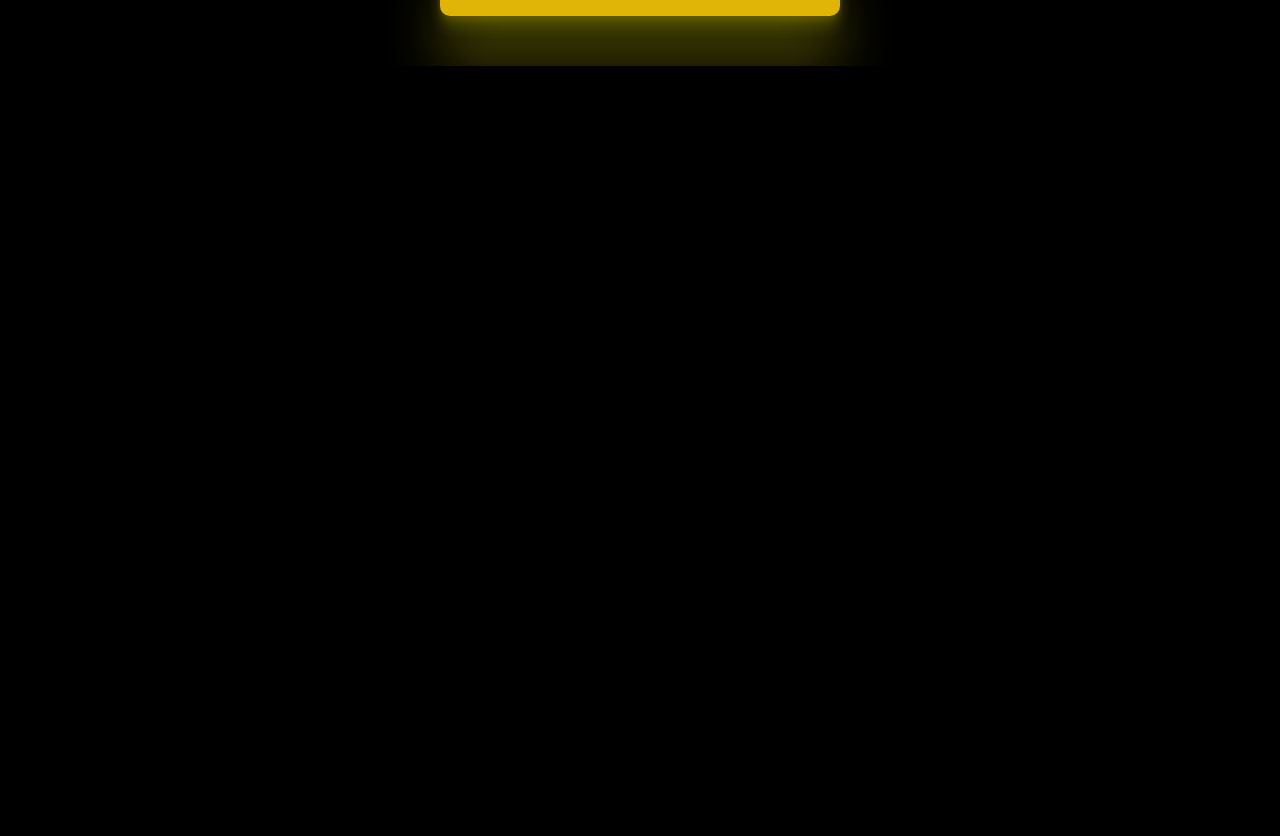
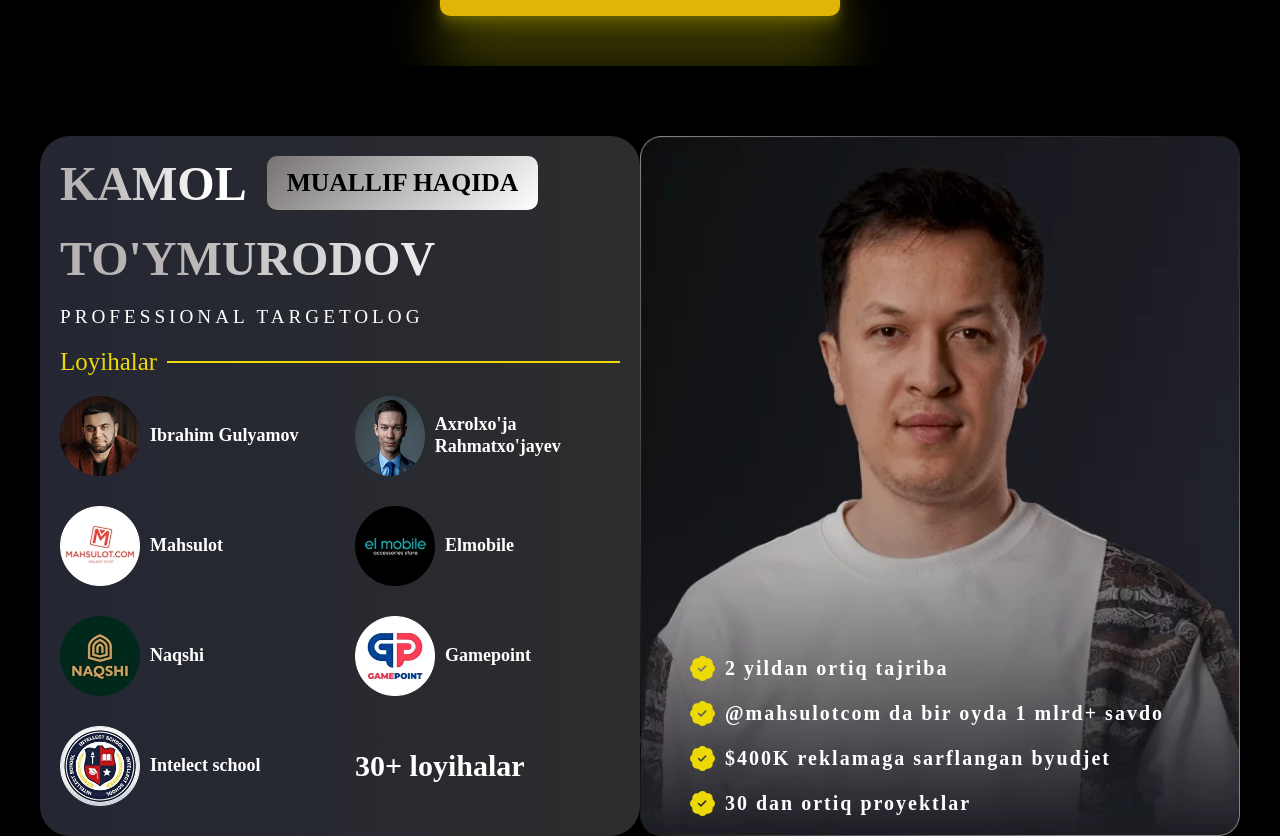
Before and after one commit to nodirbek6903/targetolog, a React (Vite) app: page / in a window 1280 px wide. Shown: the part 1800-2636 px from the top of the page. Before the commit the page ends 1866 px from the top, so only its background shows below. Built offline with nearby package versions, Linux system fonts and the light colour scheme.

Commit message:
service added

```diff
--- a/src/App.jsx
+++ b/src/App.jsx
@@ -1,11 +1,13 @@
 import Main from "./components/Main/Main";
 import About from "./components/About/About"
+import Service from "./components/Service/Service";
 
 function App() {
   return (
     <div className="container">
       <Main />
       <About />
+      <Service />
     </div>
   );
 }
--- /dev/null
+++ b/src/components/Service/Service.css
@@ -0,0 +1,135 @@
+.service-container {
+  width: 100%;
+  margin: 0 auto;
+  max-width: 1920px;
+  margin-top: 70px;
+}
+.service {
+  margin: 0 auto;
+  width: 100%;
+  padding: 0 20px;
+}
+.service-cards {
+  display: flex;
+  /* justify-content: space-between; */
+  width: 100%;
+  padding: 0 20px;
+}
+.service-card {
+  position: relative;
+  width: 600px;
+  min-height: 700px;
+  margin: 0 auto;
+  border-radius: 30px;
+  display: flex;
+  flex-direction: column;
+  gap: 20px;
+  background: linear-gradient(90deg, rgb(36, 38, 51), rgb(44, 45, 45));
+}
+.muallif-section {
+  padding: 20px;
+}
+.muallif {
+  display: flex;
+  gap: 20px;
+  align-items: center;
+}
+.service-title {
+  font-size: 3rem;
+  font-weight: 700;
+  background: linear-gradient(90deg, #b8b4b4 20%, #fff 80%);
+  background-clip: text;
+  color: transparent;
+  text-transform: uppercase;
+}
+.ser-muallif {
+  font-size: 1.6rem;
+  padding: 12px 20px;
+  border-radius: 10px;
+  font-weight: 600;
+  color: #000;
+  text-transform: uppercase;
+  background: linear-gradient(135deg, #777373, #fff);
+}
+.service-kasb {
+  color: #fff;
+  font-size: 1.2rem;
+  letter-spacing: 4px;
+  text-transform: uppercase;
+}
+.ser-hr {
+  display: flex;
+  align-items: center;
+  gap: 10px;
+}
+.ser-loyiha {
+  color: #ecd905;
+  font-size: 25px;
+}
+.hrs {
+  width: 100%;
+  background: #ecd905;
+  border: none;
+  height: 2px;
+}
+.ustozlar {
+  display: grid;
+  grid-template-columns: repeat(2, 1fr);
+  gap: 30px;
+  align-content: flex-start;
+}
+.ustozlar .ustoz {
+  display: flex;
+  align-items: center;
+  gap: 10px;
+}
+.ustoz .ustoz-img {
+  width: 80px;
+  height: 80px;
+}
+.ustoz .ustoz-img img {
+  width: 100%;
+  height: 100%;
+}
+.ustoz-text {
+  color: #fff;
+  font-size: 18px;
+  font-weight: 600;
+  line-height: 1.2;
+}
+.loyihatext {
+  font-size: 30px;
+  font-weight: 600;
+  color: #fff;
+}
+
+.imgcard {
+  position: absolute;
+  width: 100%;
+  height: 100%;
+  top: 0;
+  left: 0;
+}
+.service-items{
+    z-index: 1;
+    display: flex;
+    flex-direction: column;
+    gap: 20px;
+    position: absolute;
+    bottom: 0;
+    margin-left: 50px;
+    margin-bottom: 20px;
+}
+.service-item{
+    color: #fff;
+    display: flex;
+    gap: 10px;
+    align-items: center;
+    font-size: 20px;
+    font-weight: 600;
+    letter-spacing: 2px;
+}
+.service-icon{
+    color: #ecd905;
+    font-size: 25px;
+}
--- /dev/null
+++ b/src/components/Service/Service.jsx
@@ -0,0 +1,111 @@
+import "./Service.css";
+import Img1 from "../../assets/muallif1.png";
+import Img2 from "../../assets/muallif2.png";
+import Img3 from "../../assets/muallif3.png";
+import Img4 from "../../assets/muallif4.png";
+import Img5 from "../../assets/muallif5.png";
+import Img6 from "../../assets/muallif6.png";
+import Img7 from "../../assets/muallif7.png";
+import Imgcard from "../../assets/asosiy.png"
+import { BsFillPatchCheckFill } from "react-icons/bs";
+
+const Service = () => {
+  return (
+    <div className="service-container">
+      <div className="service">
+        <div className="service-cards">
+          <div className="service-card muallif-section">
+            <div className="muallif">
+              <h2 className="service-title">Kamol</h2>
+              <span className="ser-muallif">Muallif haqida</span>
+            </div>
+            <h2 className="service-title">{`To'ymurodov`}</h2>
+            <span className="service-kasb">Professional Targetolog</span>
+            <div className="ser-hr">
+              <span className="ser-loyiha">Loyihalar</span>
+              <hr className="hrs" />
+            </div>
+            <div className="ustozlar">
+              <div className="ustoz">
+                <div className="ustoz-img">
+                  <img src={Img1} alt="" />
+                </div>
+                <span className="ustoz-text">Ibrahim Gulyamov</span>
+              </div>
+              <div className="ustoz">
+                <div className="ustoz-img">
+                  <img src={Img2} alt="" />
+                </div>
+                <span className="ustoz-text">{`Axrolxo'ja Rahmatxo'jayev`}</span>
+              </div>
+              <div className="ustoz">
+                <div className="ustoz-img">
+                  <img src={Img3} alt="" />
+                </div>
+                <span className="ustoz-text">Mahsulot</span>
+              </div>
+              <div className="ustoz">
+                <div className="ustoz-img">
+                  <img src={Img4} alt="" />
+                </div>
+                <span className="ustoz-text">Elmobile</span>
+              </div>
+              <div className="ustoz">
+                <div className="ustoz-img">
+                  <img src={Img5} alt="" />
+                </div>
+                <span className="ustoz-text">Naqshi</span>
+              </div>
+              <div className="ustoz">
+                <div className="ustoz-img">
+                  <img src={Img6} alt="" />
+                </div>
+                <span className="ustoz-text">Gamepoint</span>
+              </div>
+              <div className="ustoz">
+                <div className="ustoz-img">
+                  <img src={Img7} alt="" />
+                </div>
+                <span className="ustoz-text">Intelect school</span>
+              </div>
+              <div className="ustoz">
+                <span className="loyihatext">30+ loyihalar</span>
+              </div>
+            </div>
+          </div>
+          <div className="service-card">
+            <div className="service-items">
+              <div className="service-item">
+                <BsFillPatchCheckFill className="service-icon" />
+                <span className="service-item-text">
+                  2 yildan ortiq tajriba
+                </span>
+              </div>
+              <div className="service-item">
+                <BsFillPatchCheckFill className="service-icon" />
+                <span className="service-item-text">
+                  @mahsulotcom da bir oyda 1 mlrd+ savdo
+                </span>
+              </div>
+              <div className="service-item">
+                <BsFillPatchCheckFill className="service-icon" />
+                <span className="service-item-text">
+                  $400K reklamaga sarflangan byudjet
+                </span>
+              </div>
+              <div className="service-item">
+                <BsFillPatchCheckFill className="service-icon" />
+                <span className="service-item-text">
+                  30 dan ortiq proyektlar
+                </span>
+              </div>
+            </div>
+            <img src={Imgcard} alt="" className="imgcard" />
+          </div>
+        </div>
+      </div>
+    </div>
+  );
+};
+
+export default Service;
```
